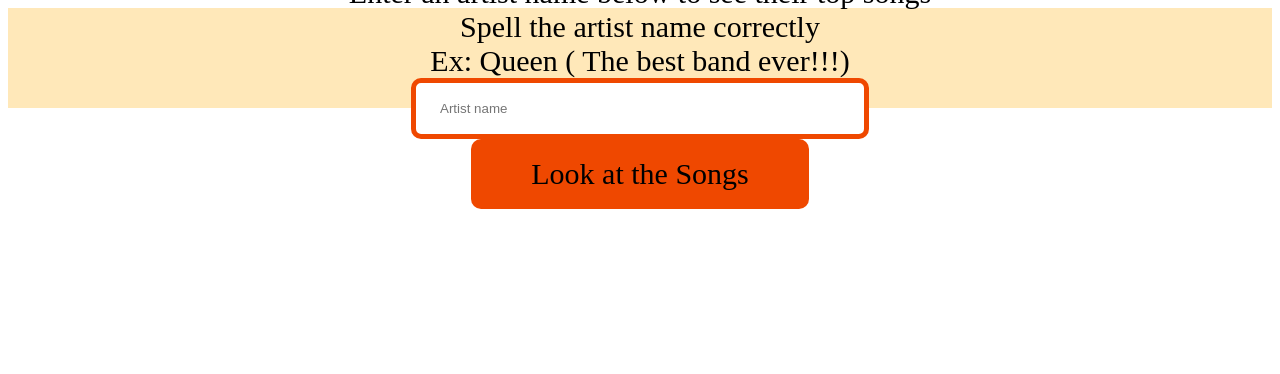
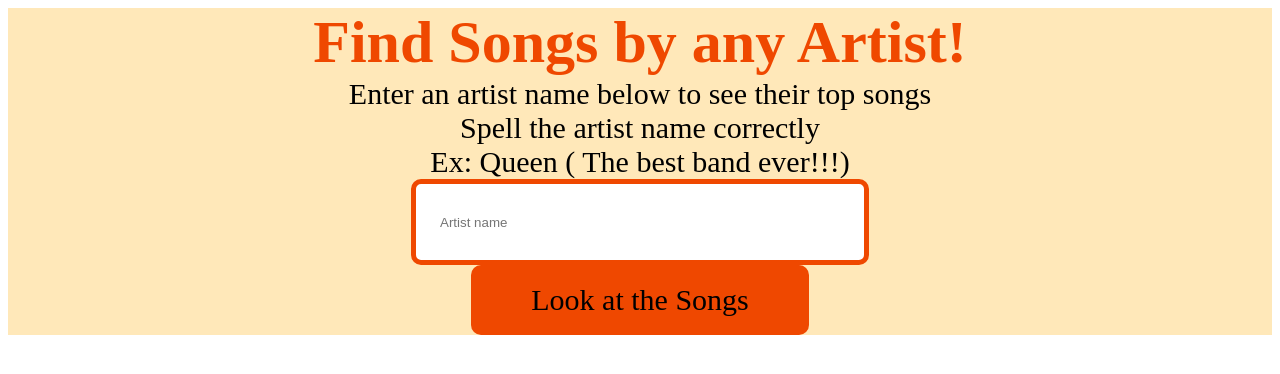
Before and after one commit to RJames34/cs391web2-mp-4, a Next.js app: page / in a window 1280 px wide. Shown: the top 374 px of the page. Built offline with nearby package versions, Linux system fonts and the light colour scheme.

Commit message:
Change height from 100px to 100% in page styles

```diff
--- a/app/page.tsx
+++ b/app/page.tsx
@@ -11,7 +11,7 @@ const StyledDiv = styled.div`
     flex-direction: column;
     align-items: center;
     justify-content: center;
-    height: 100px;
+    height: 100%;
     font-size: 30px;
 `;
 
```
